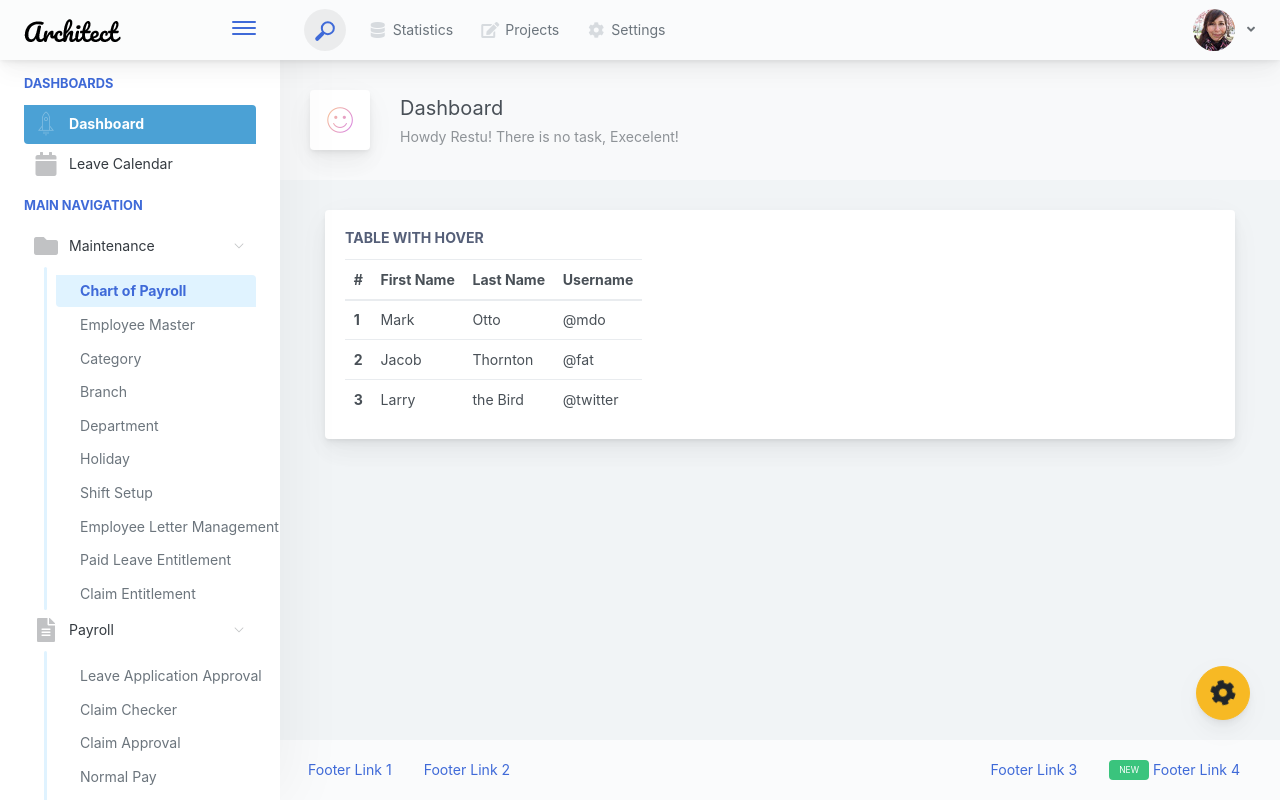
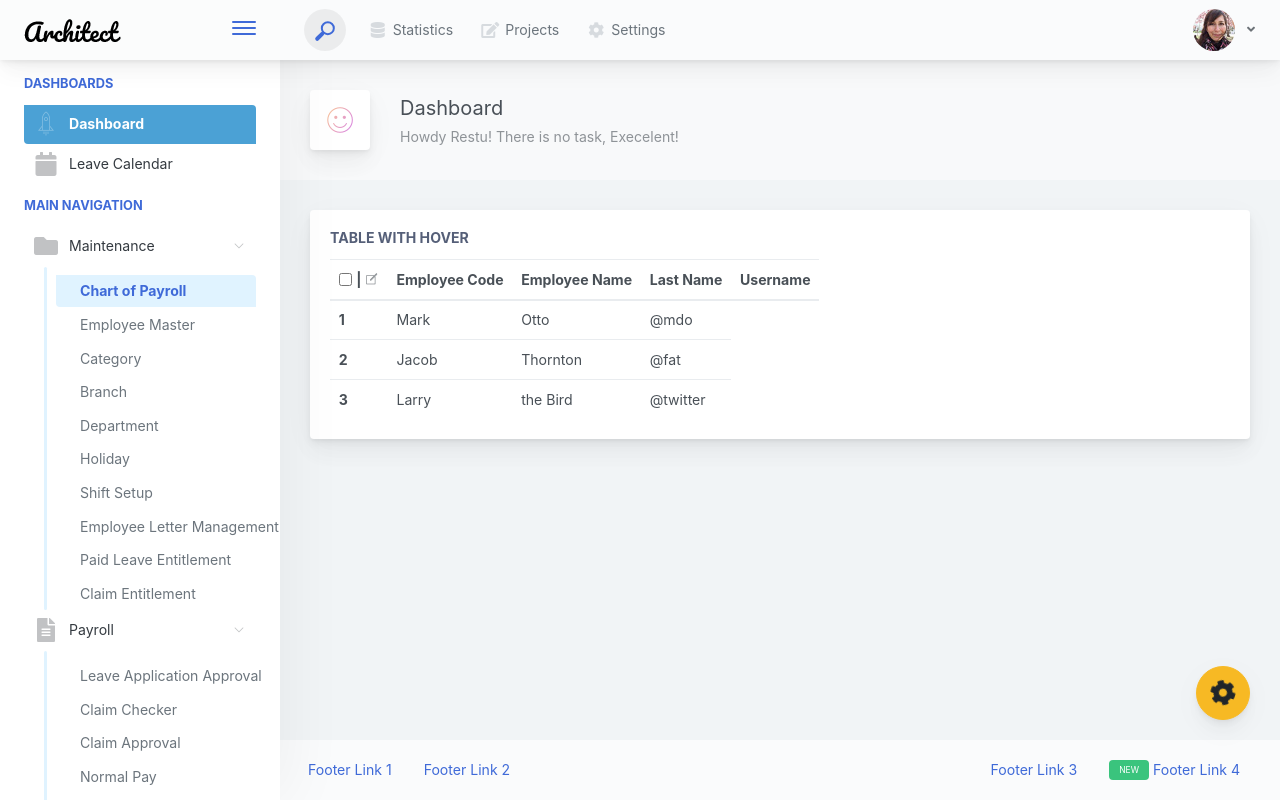
Before and after one commit to restufh12/circaproject, a CodeIgniter app: a page that uses application/views/payrollmanagement/vemployeemaster.php in a window 1280 px wide. Run offline with CodeIgniter, Linux system fonts and the light colour scheme; some libraries are stand-ins or nearby versions.

Commit message:
Update vemployeemaster.php

```diff
--- a/application/views/payrollmanagement/vemployeemaster.php
+++ b/application/views/payrollmanagement/vemployeemaster.php
@@ -1,13 +1,19 @@
 <div class="app-main__inner">
     <?php $this->load->view('templates/breadcrumb.php') ?>
-    <div class="col-sm-12">
     <div class="main-card mb-3 card">
         <div class="card-body"><h5 class="card-title">Table with hover</h5>
-                <table class="mb-0 table table-hover table-responsive">
+            <table style="width: 100%" class="mb-0 table table-hover table-responsive">
                 <thead>
                     <tr>
-                            <th>#</th>
-                            <th>First Name</th>
+                        <th>
+                            <div class="position-relative form-check">
+                                <input name="check" id="exampleCheck" type="checkbox" class="form-check-input">
+                            </div>
+                            <i class="pe-7s-trash"></i> |
+                            <i class="pe-7s-note"></i>
+                        </th>
+                        <th>Employee Code</th>
+                        <th>Employee Name</th>
                         <th>Last Name</th>
                         <th>Username</th>
                     </tr>
@@ -36,4 +42,3 @@
         </div>
     </div>
 </div>
-</div>
```
Lines whose indentation alone changed are shown as unchanged.
